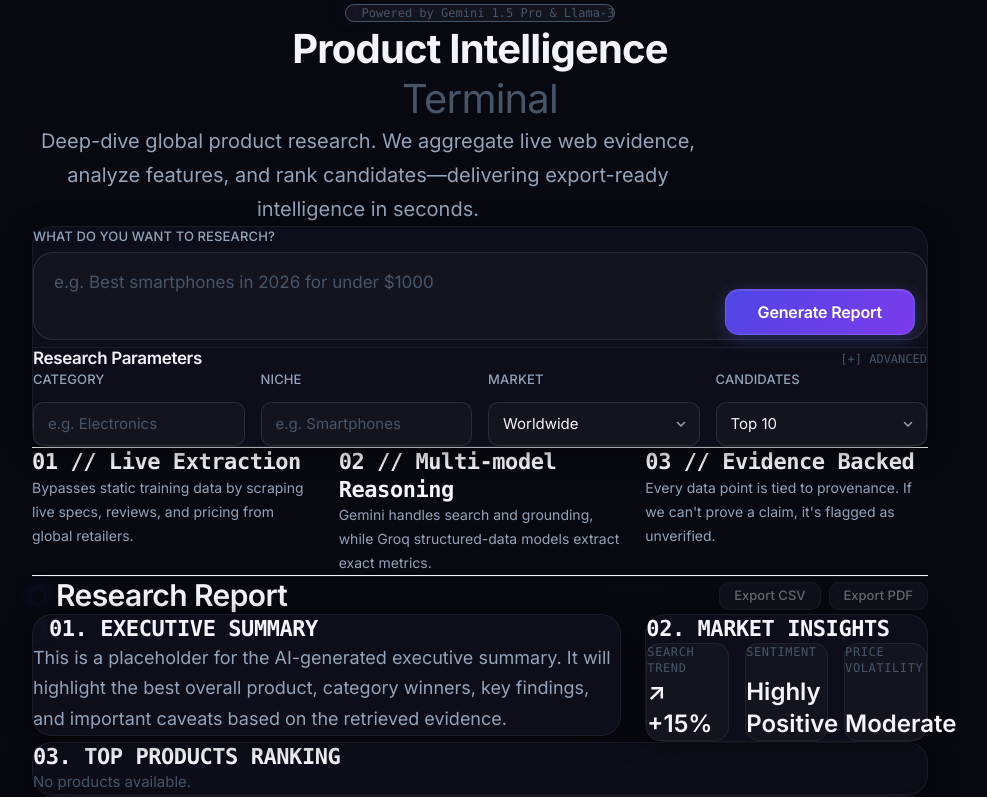
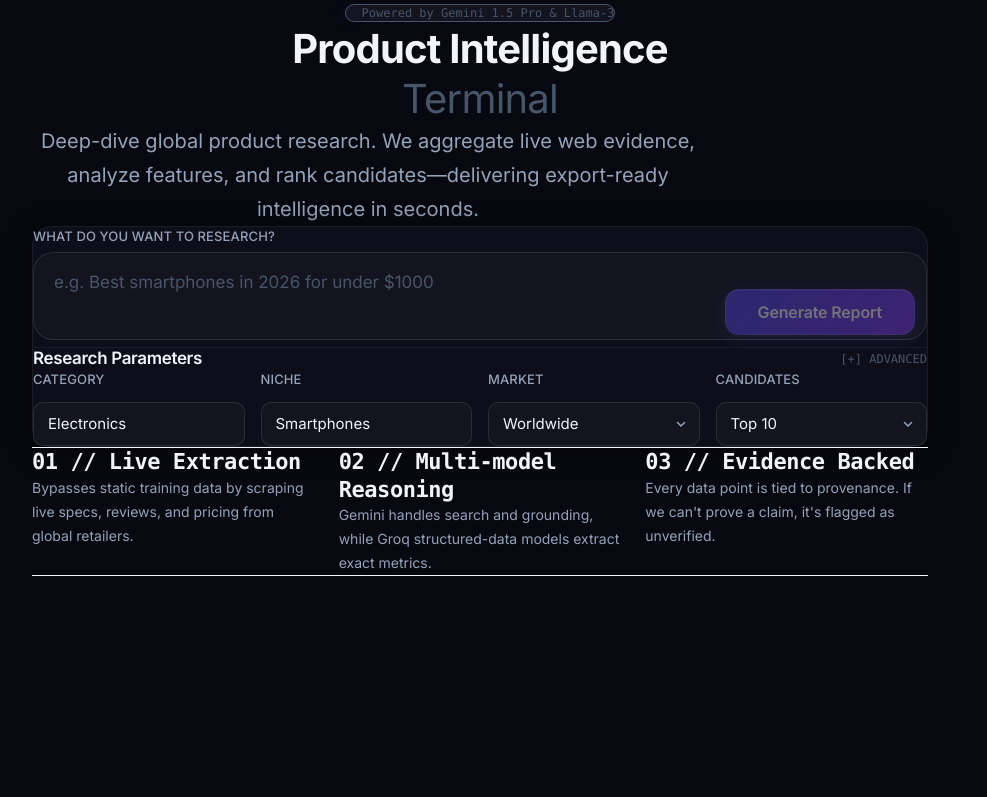
Before and after one commit to AsithaLKonara/Research-Pro, a Next.js app: page / in a window 1280 px wide. Shown: the top 797 px of the page, without its empty margins (160-1147 px from the left). Built offline with nearby package versions, Linux system fonts and the light colour scheme; what @react-pdf/renderer would draw is missing.

Commit message:
feat: implement Sprint 6 End-to-End Integration and API route

```diff
--- /dev/null
+++ b/src/app/api/research/route.ts
@@ -0,0 +1,31 @@
+import { NextResponse } from "next/server";
+import { runResearchPipeline } from "@/lib/research/pipeline";
+import { ResearchQuery, AdvancedSettings } from "@/lib/types/research";
+
+export async function POST(req: Request) {
+  try {
+    const body = await req.json();
+    const query: ResearchQuery = body.query;
+    const settings: AdvancedSettings = body.settings;
+
+    if (!query || !query.rawQuery) {
+      return NextResponse.json({ error: "Missing required query parameter" }, { status: 400 });
+    }
+
+    // Hardening: Enforce reasonable limits
+    if (settings.productCount > 20) {
+      settings.productCount = 20;
+    }
+
+    // Execute the end-to-end pipeline
+    const pipelineResult = await runResearchPipeline(query, settings);
+
+    return NextResponse.json(pipelineResult);
+  } catch (error: any) {
+    console.error("[API/Research] Pipeline execution failed:", error);
+    return NextResponse.json(
+      { error: "Failed to generate research report. " + (error?.message || "Unknown error") },
+      { status: 500 }
+    );
+  }
+}
--- a/src/app/page.tsx
+++ b/src/app/page.tsx
@@ -1,7 +1,42 @@
+"use client";
+
+import { useState } from "react";
 import { ResearchForm } from "@/components/research/ResearchForm";
 import { ReportContainer } from "@/components/report/ReportContainer";
+import { ResearchQuery, AdvancedSettings } from "@/lib/types/research";
+import { PipelineResult } from "@/lib/research/pipeline";
 
 export default function Home() {
+  const [result, setResult] = useState<PipelineResult | undefined>(undefined);
+  const [isLoading, setIsLoading] = useState(false);
+  const [error, setError] = useState<string | null>(null);
+
+  const handleResearchSubmit = async (query: ResearchQuery, settings: AdvancedSettings) => {
+    setIsLoading(true);
+    setError(null);
+    setResult(undefined);
+
+    try {
+      const response = await fetch("/api/research", {
+        method: "POST",
+        headers: { "Content-Type": "application/json" },
+        body: JSON.stringify({ query, settings }),
+      });
+
+      if (!response.ok) {
+        const errorData = await response.json();
+        throw new Error(errorData.error || "Failed to generate report");
+      }
+
+      const data: PipelineResult = await response.json();
+      setResult(data);
+    } catch (err: any) {
+      setError(err.message);
+    } finally {
+      setIsLoading(false);
+    }
+  };
+
   return (
     <main className="flex-1 flex flex-col items-center justify-start py-16 px-4 sm:px-6 lg:px-8">
       {/* Hero Section */}
@@ -21,10 +56,11 @@ export default function Home() {
 
       {/* Main Research Workspace */}
       <section className="w-full max-w-4xl space-y-12">
-        <ResearchForm />
+        <ResearchForm onSubmit={handleResearchSubmit} isLoading={isLoading} />
 
         {/* Features / Trust signals shown before a search is done */}
-        <div className="grid grid-cols-1 md:grid-cols-3 gap-6 py-8 border-y border-border-subtle">
+        {!result && !isLoading && !error && (
+          <div className="grid grid-cols-1 md:grid-cols-3 gap-6 py-8 border-y border-border-subtle animate-fade-in">
             <div className="space-y-2">
               <h3 className="font-mono text-sm text-text-primary font-medium">01 // Live Extraction</h3>
               <p className="text-sm text-text-muted">Bypasses static training data by scraping live specs, reviews, and pricing from global retailers.</p>
@@ -38,11 +74,27 @@ export default function Home() {
               <p className="text-sm text-text-muted">Every data point is tied to provenance. If we can't prove a claim, it's flagged as unverified.</p>
             </div>
           </div>
+        )}
 
-        <div className="divider" />
+        {error && (
+          <div className="p-4 bg-danger-500/10 border border-danger-500/20 rounded-lg text-danger-500">
+            <h3 className="font-bold mb-1">Research Failed</h3>
+            <p className="text-sm">{error}</p>
+          </div>
+        )}
 
-        {/* Placeholder for results */}
-        <ReportContainer />
+        {isLoading && (
+          <div className="py-20 text-center animate-pulse">
+            <div className="inline-block w-8 h-8 rounded-full border-2 border-accent-500 border-t-transparent animate-spin mb-4"></div>
+            <p className="text-text-muted font-mono tracking-widest text-sm">INITIALIZING PIPELINE...</p>
+          </div>
+        )}
+
+        {result && !isLoading && (
+          <div className="animate-slide-up">
+            <ReportContainer result={result} />
+          </div>
+        )}
       </section>
     </main>
   );
--- a/src/components/research/ResearchForm.tsx
+++ b/src/components/research/ResearchForm.tsx
@@ -2,13 +2,49 @@
 
 import { useState } from "react";
 import { AdvancedSettings } from "./AdvancedSettings";
+import { ResearchQuery, AdvancedSettings as AdvancedSettingsType, MarketScope } from "@/lib/types/research";
 
-export function ResearchForm() {
+interface Props {
+  onSubmit: (query: ResearchQuery, settings: AdvancedSettingsType) => void;
+  isLoading?: boolean;
+}
+
+export function ResearchForm({ onSubmit, isLoading }: Props) {
   const [query, setQuery] = useState("");
+  const [category, setCategory] = useState("Electronics");
+  const [niche, setNiche] = useState("Smartphones");
+  const [market, setMarket] = useState<MarketScope>("Worldwide");
+  const [productCount, setProductCount] = useState(10);
   const [isAdvancedOpen, setIsAdvancedOpen] = useState(false);
 
+  // Simplified default settings for MVP
+  const defaultSettings: AdvancedSettingsType = {
+    objective: "overall",
+    marketScope: market,
+    productCount: productCount,
+    sourceQuality: "primary",
+    minimumEvidence: "balanced",
+    missingDataRule: "penalize",
+  };
+
+  const handleSubmit = (e: React.FormEvent) => {
+    e.preventDefault();
+    if (!query) return;
+
+    const researchQuery: ResearchQuery = {
+      rawQuery: query,
+      category,
+      niche,
+      market,
+      productCount,
+      dateRange: { from: "2026-01-01", to: new Date().toISOString() }
+    };
+
+    onSubmit(researchQuery, defaultSettings);
+  };
+
   return (
-    <div className="card p-6 md:p-8 space-y-8 animate-scale-in">
+    <form onSubmit={handleSubmit} className="card p-6 md:p-8 space-y-8 animate-scale-in">
       {/* Primary Query Input */}
       <div className="space-y-3">
         <label htmlFor="query" className="label text-sm uppercase tracking-wider text-accent-400 font-semibold">
@@ -22,16 +58,20 @@ export function ResearchForm() {
             value={query}
             onChange={(e) => setQuery(e.target.value)}
             rows={2}
+            required
+            disabled={isLoading}
           />
           <div className="absolute bottom-3 right-3 hidden sm:block">
-             <button className="btn btn-generate py-2 px-5 text-sm shadow-md">
-               Generate Report
+             <button type="submit" disabled={isLoading || !query} className="btn btn-generate py-2 px-5 text-sm shadow-md disabled:opacity-50">
+               {isLoading ? "Running..." : "Generate Report"}
              </button>
           </div>
         </div>
         {/* Mobile button */}
         <div className="sm:hidden pt-2">
-          <button className="btn btn-generate w-full">Generate Report</button>
+          <button type="submit" disabled={isLoading || !query} className="btn btn-generate w-full disabled:opacity-50">
+            {isLoading ? "Running..." : "Generate Report"}
+          </button>
         </div>
       </div>
 
@@ -53,24 +93,24 @@ export function ResearchForm() {
         <div className="grid grid-cols-1 sm:grid-cols-2 md:grid-cols-4 gap-4">
           <div className="form-group">
             <label className="label text-[11px] uppercase tracking-wider">Category</label>
-            <input className="input" placeholder="e.g. Electronics" />
+            <input className="input" placeholder="e.g. Electronics" value={category} onChange={e => setCategory(e.target.value)} disabled={isLoading} />
           </div>
           <div className="form-group">
             <label className="label text-[11px] uppercase tracking-wider">Niche</label>
-            <input className="input" placeholder="e.g. Smartphones" />
+            <input className="input" placeholder="e.g. Smartphones" value={niche} onChange={e => setNiche(e.target.value)} disabled={isLoading} />
           </div>
           <div className="form-group">
             <label className="label text-[11px] uppercase tracking-wider">Market</label>
-            <select className="input select text-text-primary">
-              <option>Worldwide</option>
-              <option>US</option>
-              <option>EU</option>
-              <option>Asia</option>
+            <select className="input select text-text-primary" value={market} onChange={e => setMarket(e.target.value as MarketScope)} disabled={isLoading}>
+              <option value="Worldwide">Worldwide</option>
+              <option value="US">US</option>
+              <option value="EU">EU</option>
+              <option value="Asia">Asia</option>
             </select>
           </div>
           <div className="form-group">
             <label className="label text-[11px] uppercase tracking-wider">Candidates</label>
-            <select className="input select text-text-primary" defaultValue="10">
+            <select className="input select text-text-primary" value={productCount} onChange={e => setProductCount(parseInt(e.target.value))} disabled={isLoading}>
               <option value="5">Top 5</option>
               <option value="10">Top 10</option>
               <option value="15">Top 15</option>
@@ -85,6 +125,6 @@ export function ResearchForm() {
           <AdvancedSettings />
         </div>
       )}
-    </div>
+    </form>
   );
 }
```
Also changed, not shown: 1 other file (tests, documents, lock files or other folders). Lines whose indentation alone changed are shown as unchanged.
